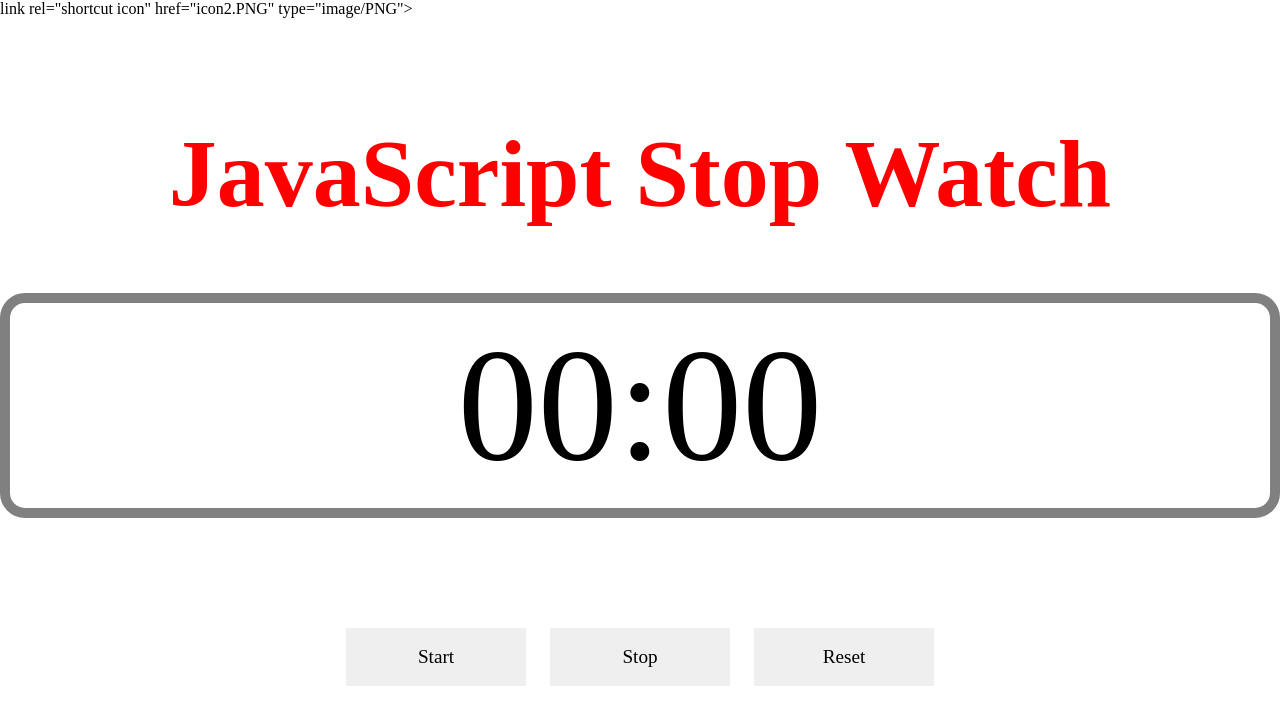
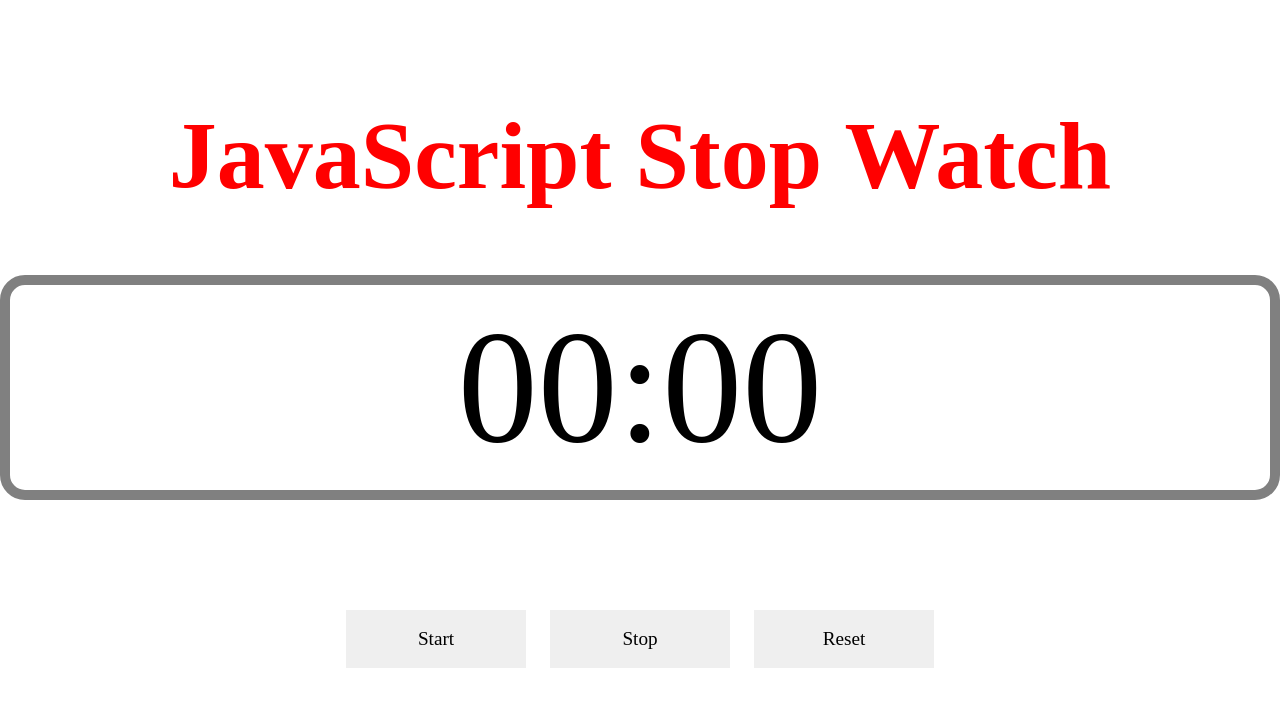
Before and after one commit to Marisa131985/StopWatch, a plain HTML site: page index.html in a window 1280 px wide. Drawn offline with Linux system fonts and the light colour scheme.

Commit message:
Update index.html

```diff
--- a/index.html
+++ b/index.html
@@ -1,7 +1,7 @@
 <!DOCTYPE html>
 <html lang="en">
 <head>
-    link rel="shortcut icon" href="icon2.PNG" type="image/PNG">
+    <link rel="shortcut icon" href="icon2.PNG" type="image/PNG">
     <meta charset="UTF-8">
     <meta http-equiv="X-UA-Compatible" content="IE=edge">
     <meta name="viewport" content="width=device-width, initial-scale=1.0">
```
